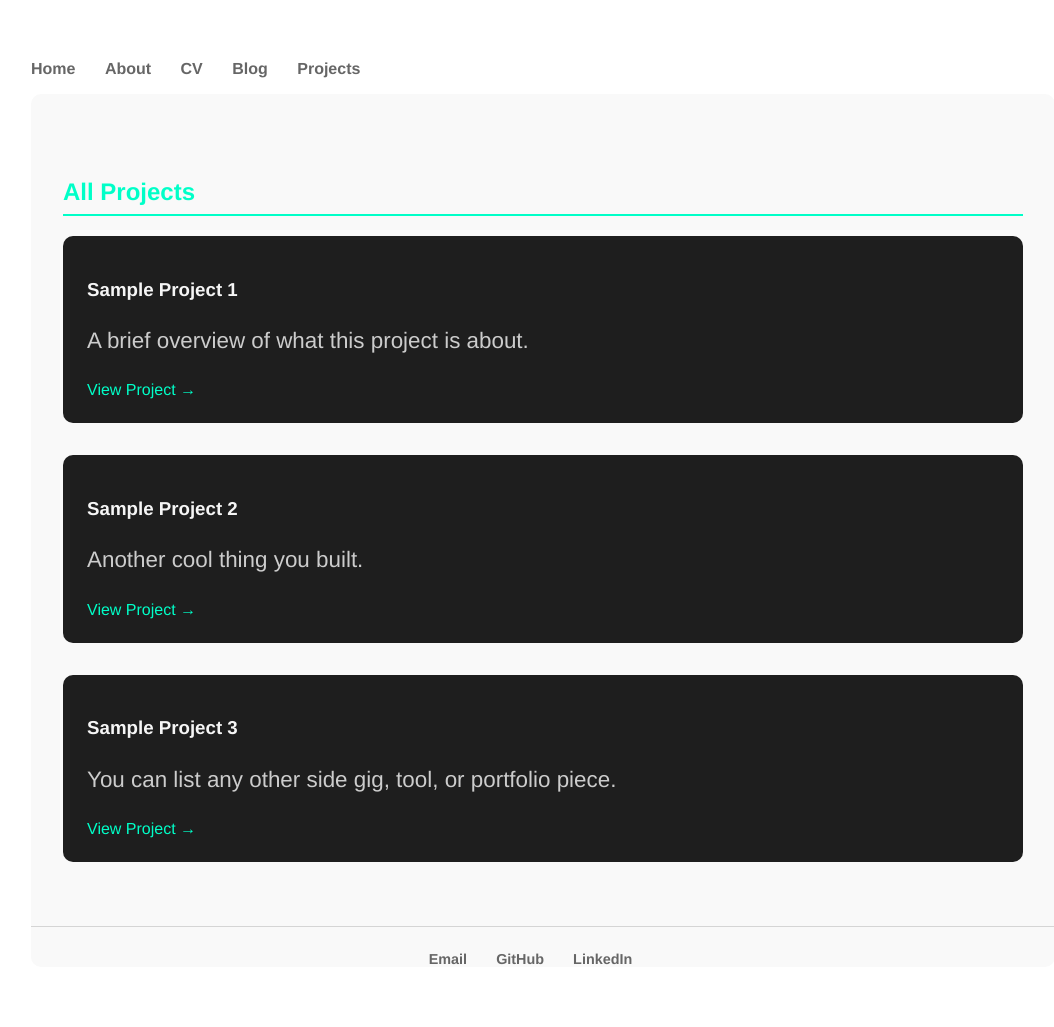
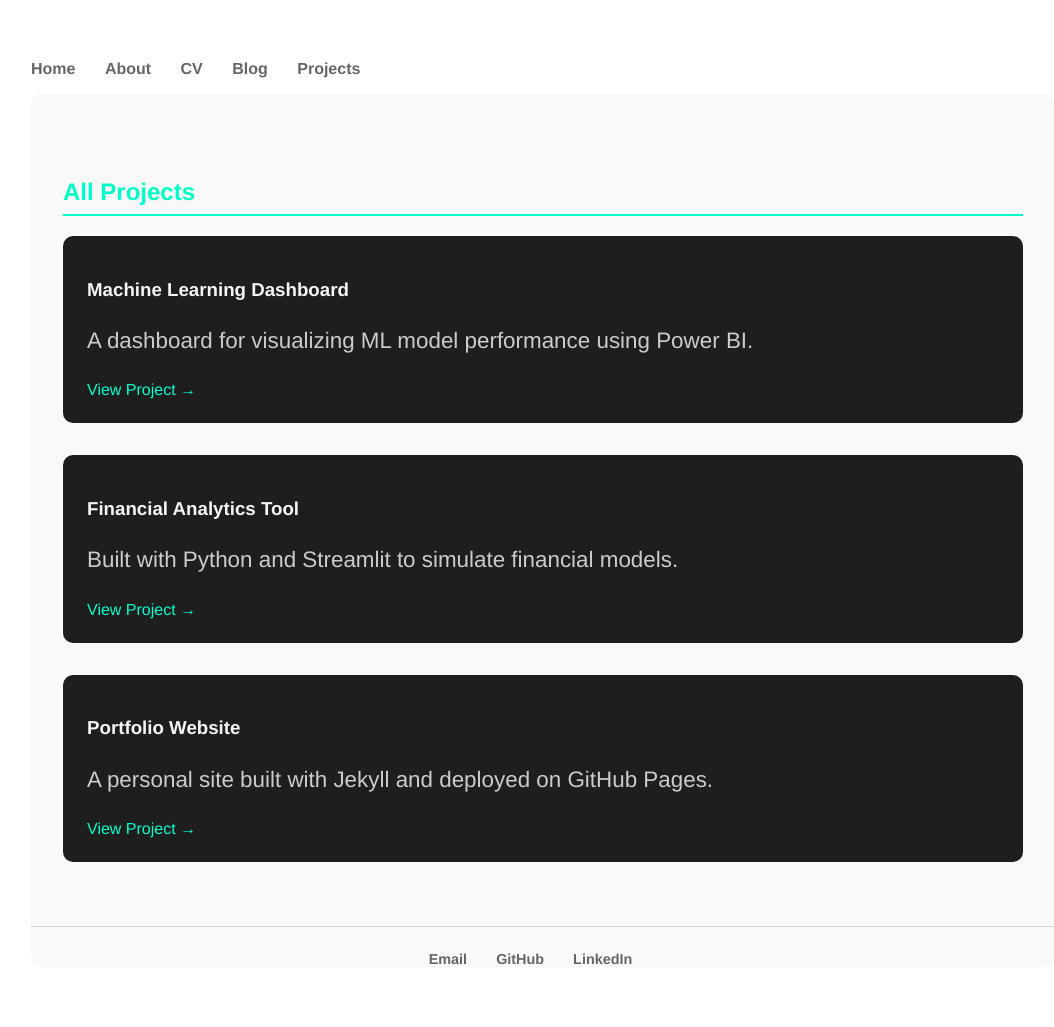
Before and after one commit to VeequeJay/VeequeJay.github.io, a Jekyll site: the page built from projects/index.html, in a window 1280 px wide. Shown: the whole page, without its empty margins (97-1151 px from the left). Built offline with Jekyll 4.4.1, drawn with Linux system fonts in a browser that asks for light colours.

Commit message:
Update projects.yml

```diff
--- a/_data/projects.yml
+++ b/_data/projects.yml
@@ -1,11 +1,11 @@
-- title: Sample Project 1
-  description: A brief overview of what this project is about.
-  url: https://github.com/yourprofile/project1
+- title: Machine Learning Dashboard
+  description: A dashboard for visualizing ML model performance using Power BI.
+  url: https://github.com/yourusername/ml-dashboard
 
-- title: Sample Project 2
-  description: Another cool thing you built.
-  url: https://github.com/yourprofile/project2
+- title: Financial Analytics Tool
+  description: Built with Python and Streamlit to simulate financial models.
+  url: https://github.com/yourusername/finance-tool
 
-- title: Sample Project 3
-  description: You can list any other side gig, tool, or portfolio piece.
-  url: https://github.com/yourprofile/project3
+- title: Portfolio Website
+  description: A personal site built with Jekyll and deployed on GitHub Pages.
+  url: https://veequejay.github.io
```
